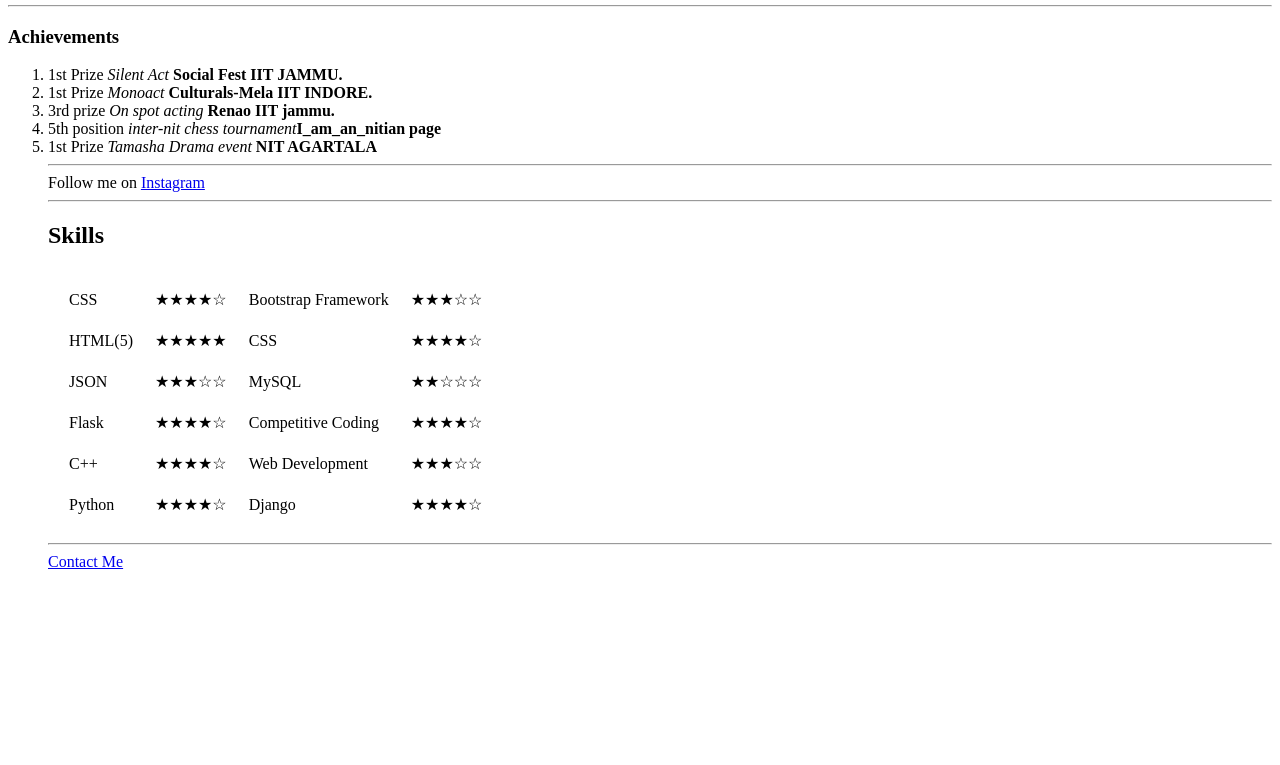
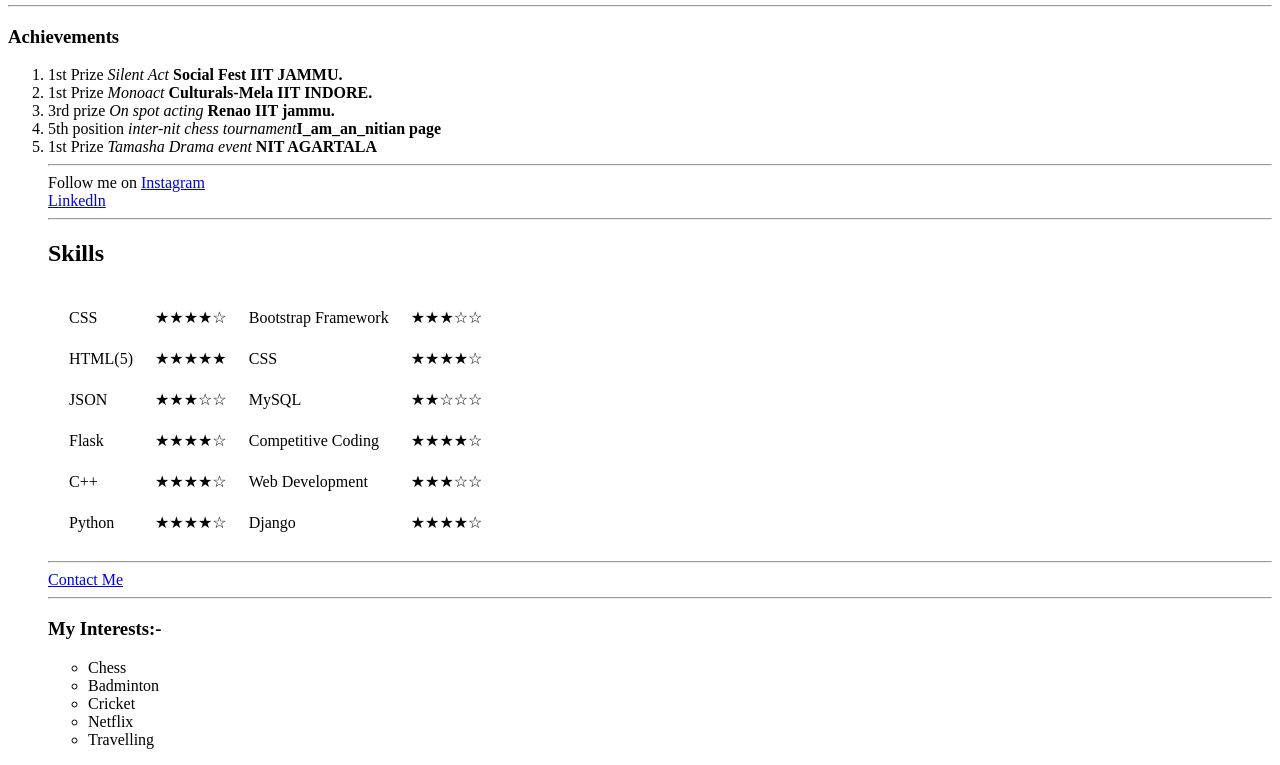
Before and after one commit to tarangvats/CV, a plain HTML site: page index.html in a window 1280 px wide. Shown: the part 683-1448 px from the top of the page. Before the commit the page ends 1270 px from the top, so only its background shows below. Drawn offline with Linux system fonts and the light colour scheme.

Commit message:
Update index.html

```diff
--- a/index.html
+++ b/index.html
@@ -75,7 +75,10 @@
 <!--             <li></li> -->
     <hr>
 
-    <h>Follow me on <a href = "https://www.instagram.com/tripathi.amardeep/">Instagram</a></h>
+    <h>Follow me on
+        <a href = "https://www.instagram.com/tripathi.amardeep/">Instagram</a><br>
+            <a href="https://www.linkedin.com/in/tarangvats/">Linkedln </a>
+    </h>
     <hr>
     <h2> Skills</h2>
     <table cellspacing="20">
@@ -126,5 +129,13 @@
     </table>
         <hr>
          <a href ="Hobbies.html">Contact Me </a>
+            <hr>
+            <h3> My Interests:-</h3>
+            <ul><li>Chess</li>
+                <li>Badminton</li>
+                <li>Cricket</li>
+                <li>Netflix</li>
+                <li>Travelling</li>
+            </ul>
     </body>
 </html>
```
